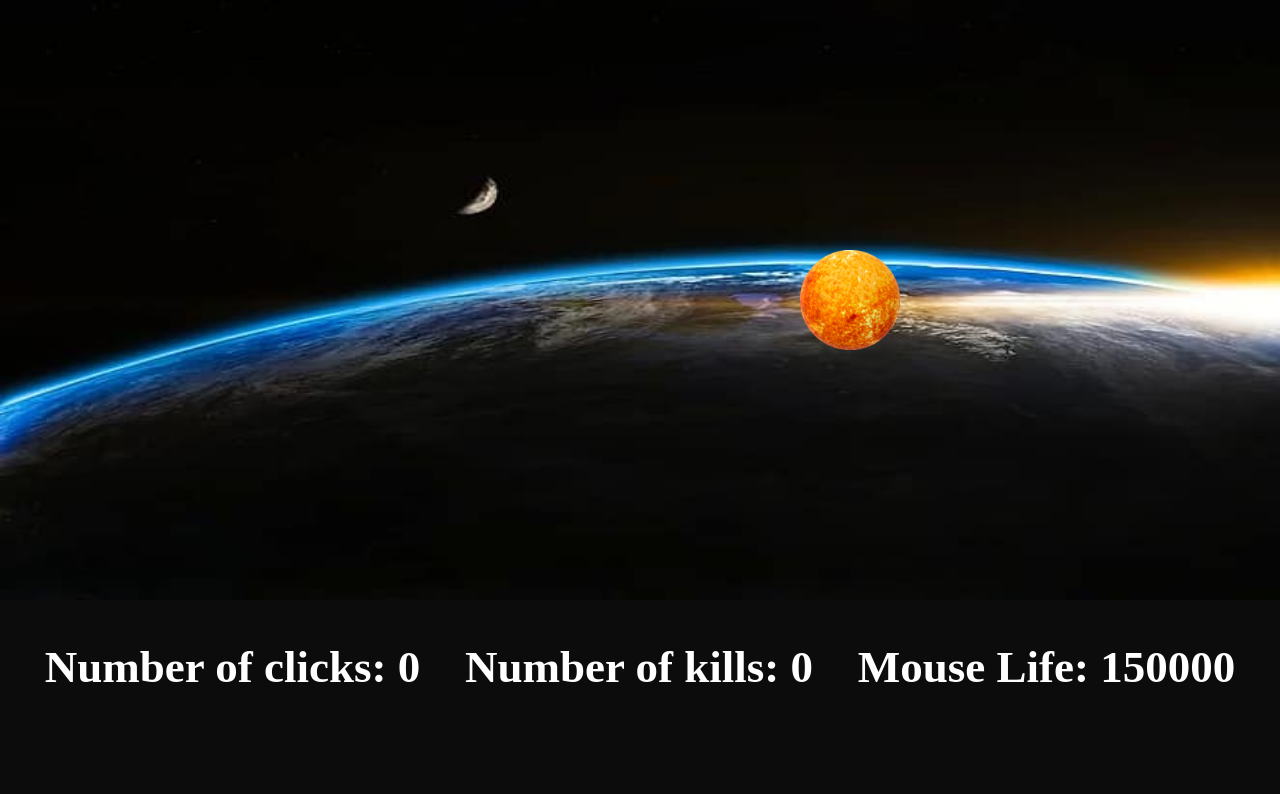
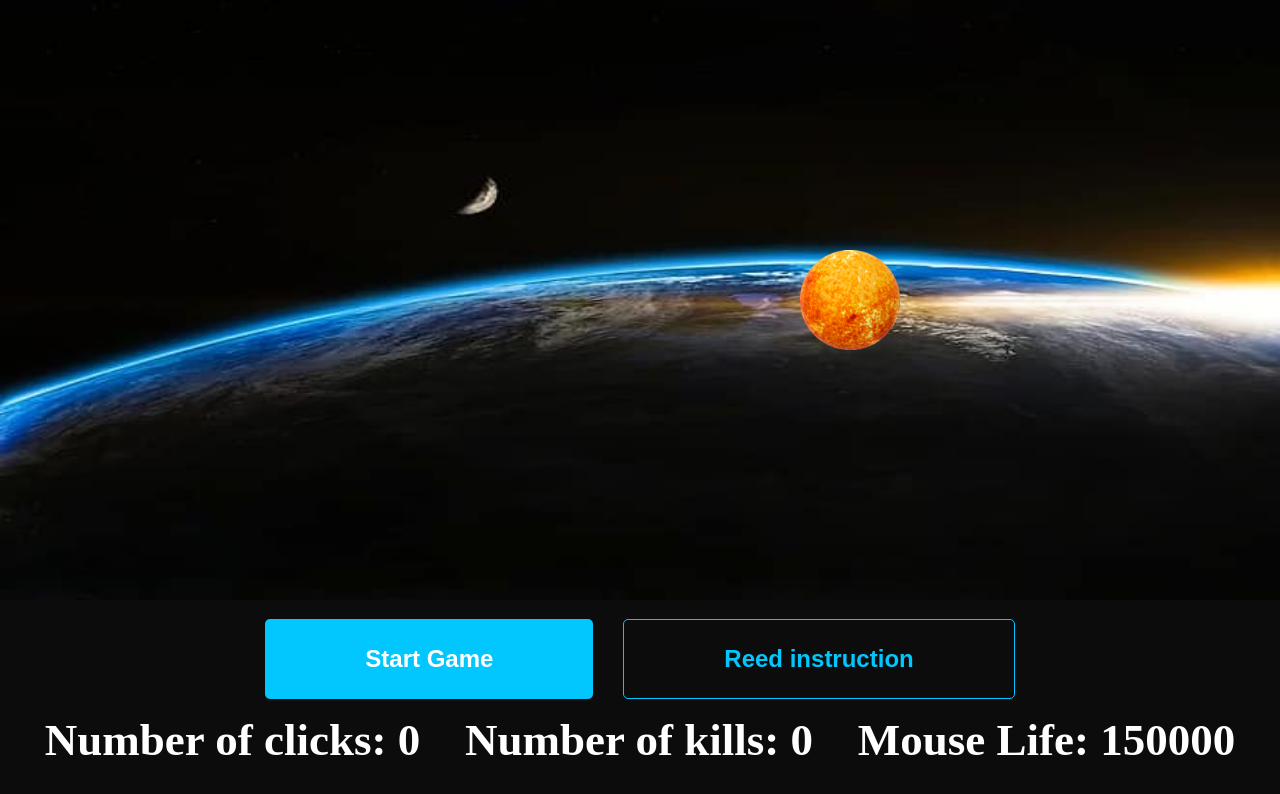
Before and after one commit to oswaldoavilesib/ironhack-game, a plain HTML site: page index.html in a window 1280 px wide. Shown: the top 794 px of the page. Drawn offline with Linux system fonts and the light colour scheme.

Commit message:
buttons start & instrucctions done

```diff
--- a/css/styles.css
+++ b/css/styles.css
@@ -12,6 +12,7 @@ body {
   margin: 0;
   display: flex;
   justify-content: space-evenly;
+  margin: 0;
 }
 
 .flex-container h2,
@@ -19,4 +20,30 @@ span {
   font-size: 45px;
   font-size: 45px;
   color: white;
+  margin: 0;
 }
+
+.buttons-container {
+  display: flex;
+  justify-content: center;
+}
+
+button {
+  font-size: 24px;
+  margin: 15px;
+  padding: 25px 100px;
+  border: 0;
+  border-radius: 5px;
+}
+.start-game {
+  background-color: #01c7fe;
+  color: white;
+  font-weight: bold;
+}
+
+.reed-instructions {
+  background-color: rgba(150, 150, 150, 0);
+  border: 1px solid #01c7fe;
+  color: #01c7fe;
+  font-weight: bold;
+}
--- a/index.html
+++ b/index.html
@@ -9,6 +9,10 @@
 </head>
 <body>
     <canvas id="canvas" height="600" width="1700"></canvas>
+    <div class="buttons-container">
+        <button class="start-game">Start Game</button>
+        <button class="reed-instructions">Reed instruction</button>
+    </div>
 
     <div class="flex-container">
         <div>
```
